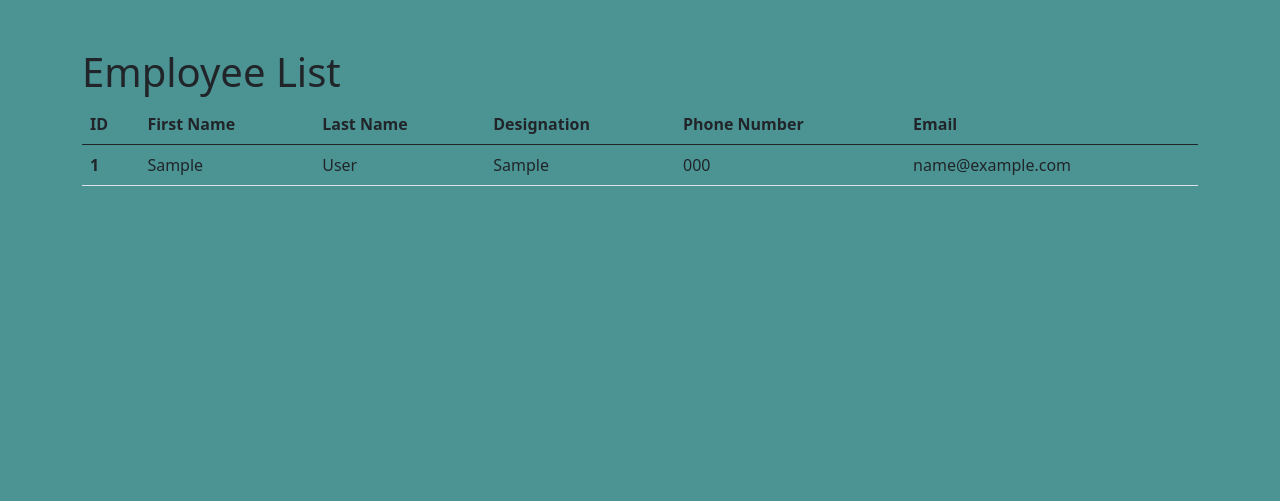
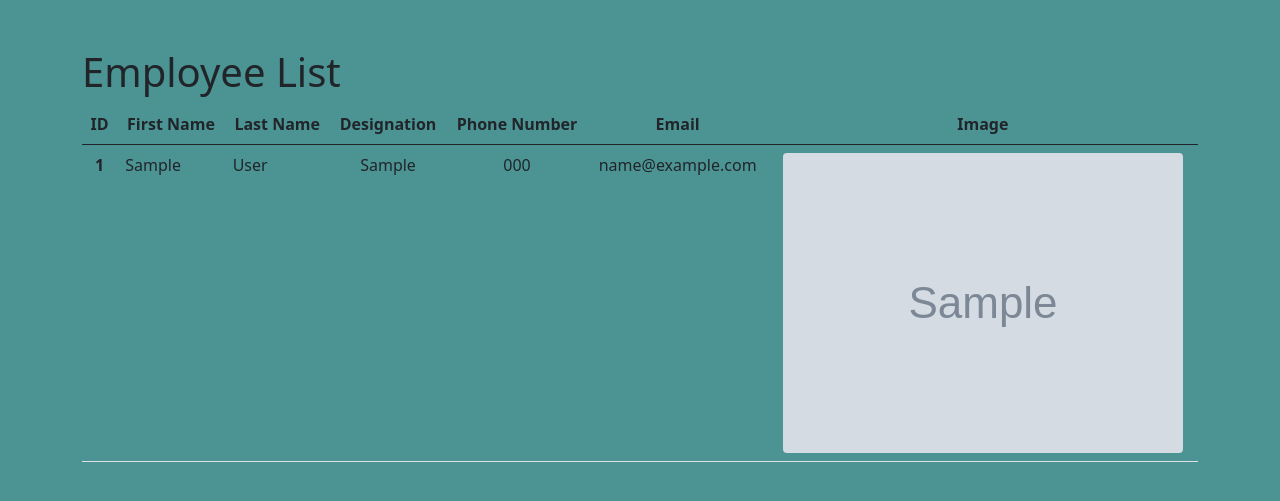
Before and after one commit to zshdevnet/DjangoInRealLife, a Django app: page / in a window 1280 px wide. Shown: the top 501 px of the page. Run offline with Django 5.2, Linux system fonts and the light colour scheme; tables that the repository leaves empty hold one stand-in row (values such as "Sample post"); grey boxes marked "Sample" are stand-in pictures.

Commit message:
new lesson

```diff
--- a/templates/home.html
+++ b/templates/home.html
@@ -23,23 +23,25 @@
         <table class="table">
             <thead>
               <tr>
-                <th scope="col">ID</th>
-                <th scope="col">First Name</th>
-                <th scope="col">Last Name</th>
-                <th scope="col">Designation</th>
-                <th scope="col">Phone Number</th>
-                <th scope="col">Email</th>
+                <th scope="col" class="text-center">ID</th>
+                <th scope="col" class="text-center">First Name</th>
+                <th scope="col" class="text-center">Last Name</th>
+                <th scope="col" class="text-center">Designation</th>
+                <th scope="col" class="text-center">Phone Number</th>
+                <th scope="col" class="text-center">Email</th>
+                <th scope="col" class="text-center">Image</th>
               </tr>
             </thead>
             <tbody>
               {% for employee in employees %}
               <tr>
-                <th scope="row">{{forloop.counter}}</th>
+                <th scope="row" class="text-center">{{forloop.counter}}</th>
                 <td>{{employee.first_name}}</td>
                 <td>{{employee.last_name}}</td>
-                <td>{{employee.designation}}</td>
-                <td>{{employee.phone_number}}</td>
-                <td>{{employee.email}}</td>
+                <td class="text-center">{{employee.designation}}</td>
+                <td class="text-center">{{employee.phone_number}}</td>
+                <td class="text-center">{{employee.email}}</td>
+                <td><img src="{{employee.photo.url}}" class="rounded mx-auto d-block" alt="{{employee.first_name}}"></td>
               </tr>
               {% endfor %}
             </tbody>
```
Also changed, not shown: media/images/Screenshot_2024-03-04_142515.jpg (added), media/images/Screenshot_2024-03-04_142515_lDFZeiN.jpg (added).
